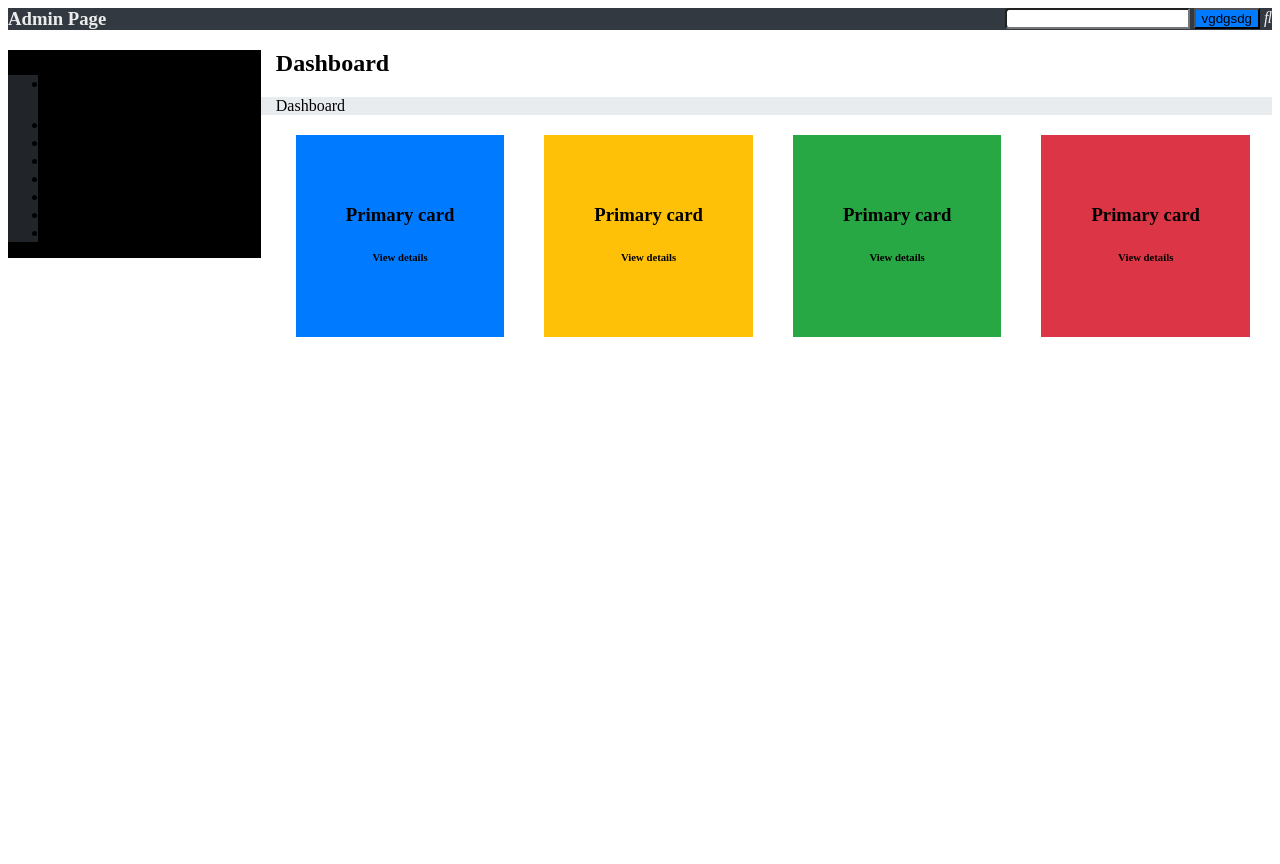
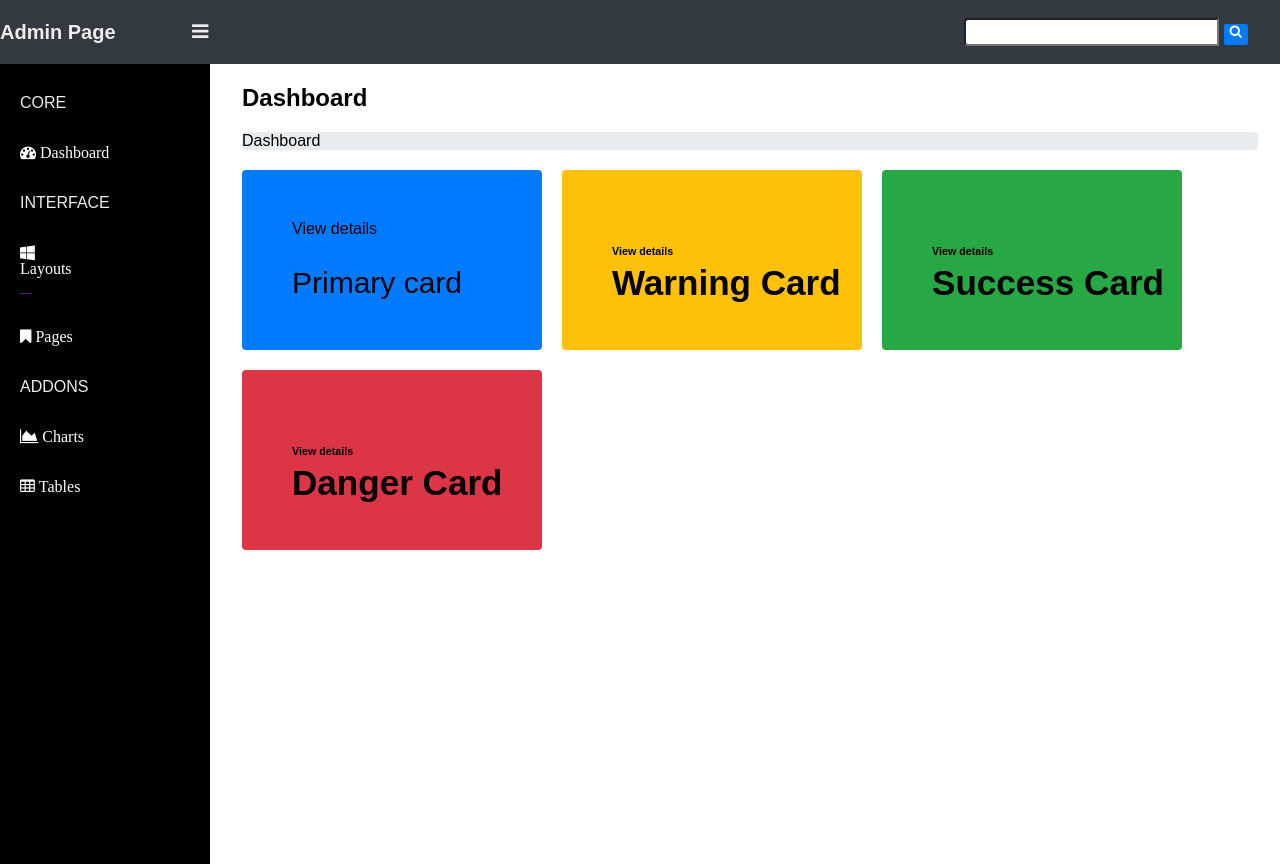
Before and after one commit to Strukturavaltas-03-Frontend-2022/css-projekt-nerszil, a plain HTML site: page index.html in a window 1280 px wide. Before the commit the page ends 800 px from the top, so only its background shows below. Drawn offline with Linux system fonts and the light colour scheme.

Commit message:
modified

```diff
--- a/CSS/style.css
+++ b/CSS/style.css
@@ -1,34 +1,131 @@
+* {
+    box-sizing: border-box;
+    font-family: Arial, Helvetica, sans-serif;
+}
+
+body {
+    margin: 0;
+    padding: 0;
+    position: absolute;
+    top: 0;
+    left: 0;
+    right: 0;
+    bottom: 0;
+}
+
+/**
+	header
+*/
+
 .header--dark {
     color: rgb(236, 236, 236);
     background-color: rgb(51, 57, 64);
+    top: 0;
+    margin-top: 0;
+    z-index: 1;
+    height: 4em;
+    width: 100%;
+    display: flex;
+    align-items: center;
+    box-sizing: border-box;
+    vertical-align: middle;
+
 }
 
-* {
-    box-sizing: border-box;
+.header__title {
+
+
+    font-size: 1.25rem;
+    position: absolute;
+
+}
+
+.menu {
+    font-size: 120%;
+    position: absolute;
+    float: left;
+    left: 15%;
+}
+
+.header__search {
+
+    position: absolute;
+    right: 2em;
+    float: right;
+
+
+}
+
+.fa-search {
+    margin: 0;
+    color: white;
+    height: 1.2rem;
+    border-radius: 2px;
+    border: 0;
+    align-items: center;
+
+    display: flex;
+    justify-content: center;
+    vertical-align: middle;
+    top: 50%;
+
+
 }
 
 
-.header__title {
-    display: inline;
-    font-size: 1, 25%;
 
-}
 
-.header__search {
-    display: inline;
-    margin-right: 0;
-    float: right;
+header label {
+
+    display: none;
 }
 
 .search__input {
+    border-radius: 4px 0px 0px 4px;
+    padding: 0.375rem, 0.75rem, 0.375rem, 0.75rem, ;
+    font-size: 1.2rem;
+    transition: border-color .15s;
+    margin: 0;
+}
 
-    border-radius: 4px 0px 0px 4px;
-    padding: 0.375, 0.75, 0.375, 0.75, ;
-    font-size: 1, 2%;
+.search__input:hover {
+    border-color: rgb(128, 189, 255);
 }
 
 .search__btn {
     background-color: rgb(0, 123, 255);
+    margin: 0;
+    border-radius: 2px;
+    border: 0;
+
+
+}
+
+
+
+/**
+	main
+*/
+
+main {
+    display: flex;
+
+    flex-direction: row;
+    height: 100%;
+}
+
+aside {
+
+    min-width: 12rem;
+    color: rgb(236, 236, 236);
+    width: 20%;
+    background-color: black;
+    width: 210px;
+    padding: 30px 20px 20px 20px;
+    float: left;
+    margin: 0;
+    position: relative;
+    z-index: 1;
 
 }
 
@@ -39,21 +136,26 @@
 
 .main__breadcrumb {
     background-color: rgb(233, 236, 239);
+    border-radius: 0.25rem;
+    padding: 1rem 1.5rem, 1rem 1.5rem;
 }
 
 .main__cards {
-
     width: 100%;
     margin: 0;
+
 }
 
+.main__card {
+    position: relative;
+    display: flex;
+    float: left;
+    width: 300px;
+    height: 180px;
+    padding: 50px;
+    margin: 20px 20px 0 0;
+    border-radius: 0.25rem;
 
-.main__card {
-    float: left;
-    width: 25, 5%;
-    padding: 50px;
-    margin: 20px;
-    text-align: center;
 }
 
 .main__card--blue {
@@ -72,16 +174,82 @@
     background-color: rgb(220, 53, 69);
 }
 
-.card__top {}
+.card__top {
+    font-size: 30px;
+    height: 70%;
+    position: absolute;
+    display: flex;
+    align-items: center;
+    box-sizing: border-box;
+    vertical-align: middle;
+    justify-content:center;
+    display: flex;
 
-.card__bottom {}
-
-aside {
-    width: 20%;
-    padding-right: 15px;
-    margin-right: 15px;
-    float: left;
-    background-color: black;
+}
 
 
+
+
+.card_bottom {
+    font-size: 180px;
+    height: 30%;
+    position: absolute;
+    display: flex;
+    align-items: center;
+    box-sizing: border-box;
+    vertical-align: middle;
+    justify-content:center;
+    display: flex;
+
 }
+
+ul {
+    list-style-type: none;
+    background-color: black;
+    padding: 0;
+    margin: 0;
+}
+
+
+li header {
+
+    display: inline-block;
+    position: relative;
+    list-style: none;
+
+    margin-bottom: 2em;
+    margin-right: 2em;
+}
+
+
+
+
+
+.nav__ul li a i {
+    margin-right: 2em;
+    color: white;
+
+}
+
+header a {
+    margin-right: 2em;
+
+}
+
+
+/**
+	section
+*/
+
+.content {
+    width: 80%;
+    padding-right: .5rem;
+    margin-left: 2rem;
+    margin-bottom: 0;
+    float: left;
+}
+
+
+
+
+@media screen and (min-width: 700px)
--- a/index.html
+++ b/index.html
@@ -5,19 +5,26 @@
     <meta charset="UTF-8">
     <meta http-equiv="X-UA-Compatible" content="IE=edge">
     <meta name="viewport" content="width=device-width, initial-scale=1.0">
-    <link rel="stylesheet" href="../css-projekt-nerszil/CSS/style.css">
+    <link rel="stylesheet" href="/css-projekt-nerszil/CSS/style.css">
     <link rel="stylesheet" href="/css-projekt-nerszil/CSS/font-awesome-4.7.0/css/font-awesome.min.css">
+    <link rel="stylesheet" href="/CSS/font-awesome-4.7.0/css/font-awesome.min.css">
     <title>Document</title>
 </head>
 
 <body>
     <header class="header--dark">
         <h3 class="header__title">Admin Page</h3>
+        <div class="menu">
+            <i class="fa fa-bars"></i>
+        </div>
+        <div class="header__search">
 
-        <div class="header__search">
+
+
             <input class="search__input" type="text">
-            <button class="search__btn">vgdgsdg</button>
-            <i class="fas fa-search"></i>
+            <button class="search__btn">
+                <i class="fa fa-search"></i>
+            </button>
         </div>
     </header>
     <main>
@@ -26,29 +33,54 @@
                 <ul class="nav__ul">
                     <li>
                         <header>
-                            <h6>gfdhgfd</h6>
+                            CORE
                         </header>
                     </li>
                     <li>
-
+                        <header>
+                            <a href="">
+                                <i class="fa fa-tachometer"> Dashboard</i>
+                            </a>
+                        </header>
                     </li>
                     <li>
-
+                        <header>
+                            INTERFACE
+                        </header>
                     </li>
                     <li>
-
+                        <header>
+                            <a href="">
+                                <i class="fa fa-windows"> Layouts</i>
+                                <i class="fa-angle-right"></i>
+                            </a>
+                        </header>
                     </li>
                     <li>
-
+                        <header>
+                            <a href="">
+                                <i class="fa fa-bookmark"> Pages</i>
+                            </a>
+                        </header>
                     </li>
                     <li>
-
+                        <header>
+                            ADDONS
+                        </header>
                     </li>
                     <li>
-
+                        <header>
+                            <a href="">
+                                <i class="fa fa-area-chart"> Charts</i>
+                            </a>
+                        </header>
                     </li>
                     <li>
-
+                        <header>
+                            <a href="">
+                                <i class="fa fa-table"> Tables</i>
+                            </a>
+                        </header>
                     </li>
                 </ul>
             </nav>
@@ -63,15 +95,15 @@
 
                 <div class="main__card main__card--blue">
                     <div class="card__top">
-                        <h3>Primary card</h3>
+                        Primary card
                     </div>
                     <div class="card__bottom">
-                        <h6>View details</h6>
+                        View details
                     </div>
                 </div>
                 <div class="main__card main__card--yellow">
                     <div class="card__top">
-                        <h3>Primary card</h3>
+                        <h3>Warning Card</h3>
                     </div>
                     <div class="card__bottom">
                         <h6>View details</h6>
@@ -79,7 +111,7 @@
                 </div>
                 <div class="main__card main__card--green">
                     <div class="card__top">
-                        <h3>Primary card</h3>
+                        <h3>Success Card</h3>
                     </div>
                     <div class="card__bottom">
                         <h6>View details</h6>
@@ -87,7 +119,7 @@
                 </div>
                 <div class="main__card main__card--red">
                     <div class="card__top">
-                        <h3>Primary card</h3>
+                        <h3>Danger Card</h3>
                     </div>
                     <div class="card__bottom">
                         <h6>View details</h6>
```
